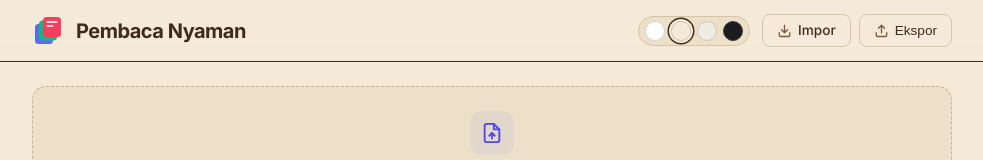
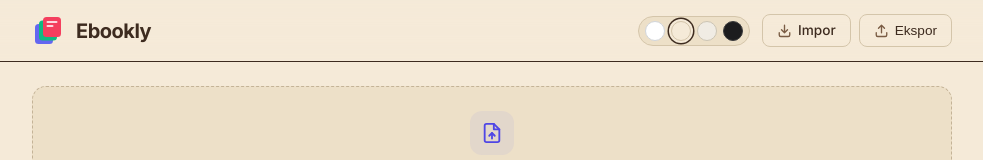
Before and after one commit to khzasn/LiteraSpace, a Preact app: page / in a window 1280 px wide. Shown: the top 160 px of the page, without its empty margins (148-1131 px from the left). Built offline with nearby package versions, Linux system fonts and the light colour scheme; a web font is replaced by a local one.

Commit message:
chore(brand): ganti nama aplikasi di header dan title menjadi Ebookly

```diff
--- a/index.html
+++ b/index.html
@@ -4,7 +4,7 @@
     <meta charset="UTF-8" />
     <meta name="viewport" content="width=device-width, initial-scale=1.0, viewport-fit=cover" />
     <meta name="theme-color" content="#f4ecd8" id="themeColor" />
-    <title>Pembaca Nyaman</title>
+    <title>Ebookly</title>
     <link rel="icon" type="image/svg+xml" href="/icon.svg" />
     <script>
 (function(){
--- a/src/App.tsx
+++ b/src/App.tsx
@@ -391,7 +391,7 @@ export function App() {
               <rect x="14.5" y="6" width="11" height="2" rx="1" fill="#ffffff" fill-opacity="0.8" />
               <rect x="14.5" y="10" width="7" height="2" rx="1" fill="#ffffff" fill-opacity="0.8" />
             </svg>
-            <h1 class="brand-title">Pembaca Nyaman</h1>
+            <h1 class="brand-title">Ebookly</h1>
           </div>
 
           <div class="header-controls">
```
